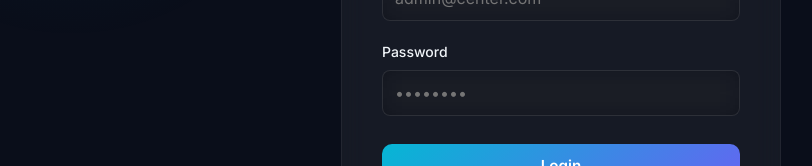
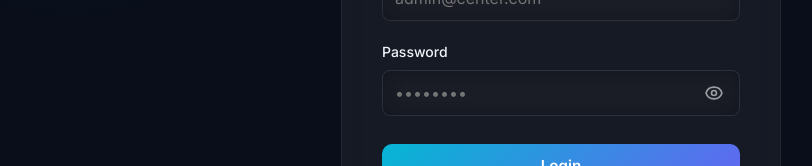
Before and after one commit to pirate444/center_manager_app, a Next.js app: page /login in a window 1280 px wide. Shown: the part 358-524 px from the top of the page, without its empty margins (79-891 px from the left). Built offline with nearby package versions, Linux system fonts and the light colour scheme.

Commit message:
Fix password inputs using new PasswordInput component

```diff
--- a/app/(auth)/login/page.tsx
+++ b/app/(auth)/login/page.tsx
@@ -4,6 +4,7 @@ import { useState, useEffect } from 'react';
 import { useRouter } from 'next/navigation';
 import { useAuth } from '@/contexts/AuthContext';
 import { useTranslation } from '@/contexts/LanguageContext';
+import { PasswordInput } from '@/components/ui/PasswordInput';
 
 export default function LoginPage() {
   const router = useRouter();
@@ -195,9 +196,8 @@ export default function LoginPage() {
               <label htmlFor="password" style={{ fontSize: '0.875rem', fontWeight: '500' }}>
                 {t('password') || 'Password'}
               </label>
-              <input
+              <PasswordInput
                 id="password"
-                type="password"
                 value={password}
                 onChange={(e) => setPassword(e.target.value)}
                 required
--- a/app/(auth)/register/page.tsx
+++ b/app/(auth)/register/page.tsx
@@ -4,6 +4,7 @@ import { useState, useEffect, Suspense } from 'react';
 import { useRouter, useSearchParams } from 'next/navigation';
 import { useAuth } from '@/contexts/AuthContext';
 import { useTranslation } from '@/contexts/LanguageContext';
+import { PasswordInput } from '@/components/ui/PasswordInput';
 import { registrationRequestsStorage } from '@/lib/storage';
 
 export default function RegisterPage() {
@@ -428,8 +429,7 @@ function RegisterContent() {
                   <label style={{ fontSize: '0.8rem', fontWeight: '500', color: 'var(--text-secondary)' }}>
                     {t('password') || 'Password'} *
                   </label>
-                  <input
-                    type="password"
+                  <PasswordInput
                     value={formData.password}
                     onChange={(e) => updateField('password', e.target.value)}
                     required
--- /dev/null
+++ b/components/ui/PasswordInput.tsx
@@ -0,0 +1,53 @@
+import React, { useState } from 'react';
+
+export const PasswordInput = React.forwardRef<HTMLInputElement, React.InputHTMLAttributes<HTMLInputElement>>(
+  ({ className = '', style, ...props }, ref) => {
+    const [showPassword, setShowPassword] = useState(false);
+
+    return (
+      <div style={{ position: 'relative', width: '100%' }}>
+        <input
+          ref={ref}
+          type={showPassword ? 'text' : 'password'}
+          className={className}
+          style={{ ...style, paddingRight: '2.5rem', width: '100%' }}
+          {...props}
+        />
+        <button
+          type="button"
+          onClick={() => setShowPassword(!showPassword)}
+          style={{
+            position: 'absolute',
+            right: '0.75rem',
+            top: '50%',
+            transform: 'translateY(-50%)',
+            background: 'none',
+            border: 'none',
+            color: 'inherit',
+            opacity: 0.6,
+            cursor: 'pointer',
+            display: 'flex',
+            alignItems: 'center',
+            justifyContent: 'center',
+            padding: '0.25rem',
+            zIndex: 10,
+          }}
+          title={showPassword ? 'Hide password' : 'Show password'}
+        >
+          {showPassword ? (
+            <svg width="20" height="20" fill="none" stroke="currentColor" viewBox="0 0 24 24">
+              <path strokeLinecap="round" strokeLinejoin="round" strokeWidth={2} d="M13.875 18.825A10.05 10.05 0 0112 19c-4.478 0-8.268-2.943-9.543-7a9.97 9.97 0 011.563-3.029m5.858.908a3 3 0 114.243 4.243M9.878 9.878l4.242 4.242M9.88 9.88l-3.29-3.29m7.532 7.532l3.29 3.29M3 3l3.59 3.59m0 0A9.953 9.953 0 0112 5c4.478 0 8.268 2.943 9.543 7a10.025 10.025 0 01-4.132 5.411m0 0L21 21" />
+            </svg>
+          ) : (
+            <svg width="20" height="20" fill="none" stroke="currentColor" viewBox="0 0 24 24">
+              <path strokeLinecap="round" strokeLinejoin="round" strokeWidth={2} d="M15 12a3 3 0 11-6 0 3 3 0 016 0z" />
+              <path strokeLinecap="round" strokeLinejoin="round" strokeWidth={2} d="M2.458 12C3.732 7.943 7.523 5 12 5c4.478 0 8.268 2.943 9.542 7-1.274 4.057-5.064 7-9.542 7-4.477 0-8.268-2.943-9.542-7z" />
+            </svg>
+          )}
+        </button>
+      </div>
+    );
+  }
+);
+
+PasswordInput.displayName = 'PasswordInput';
```
Also changed, not shown: app/(dashboard)/settings/page.tsx (+4 -6 lines).
